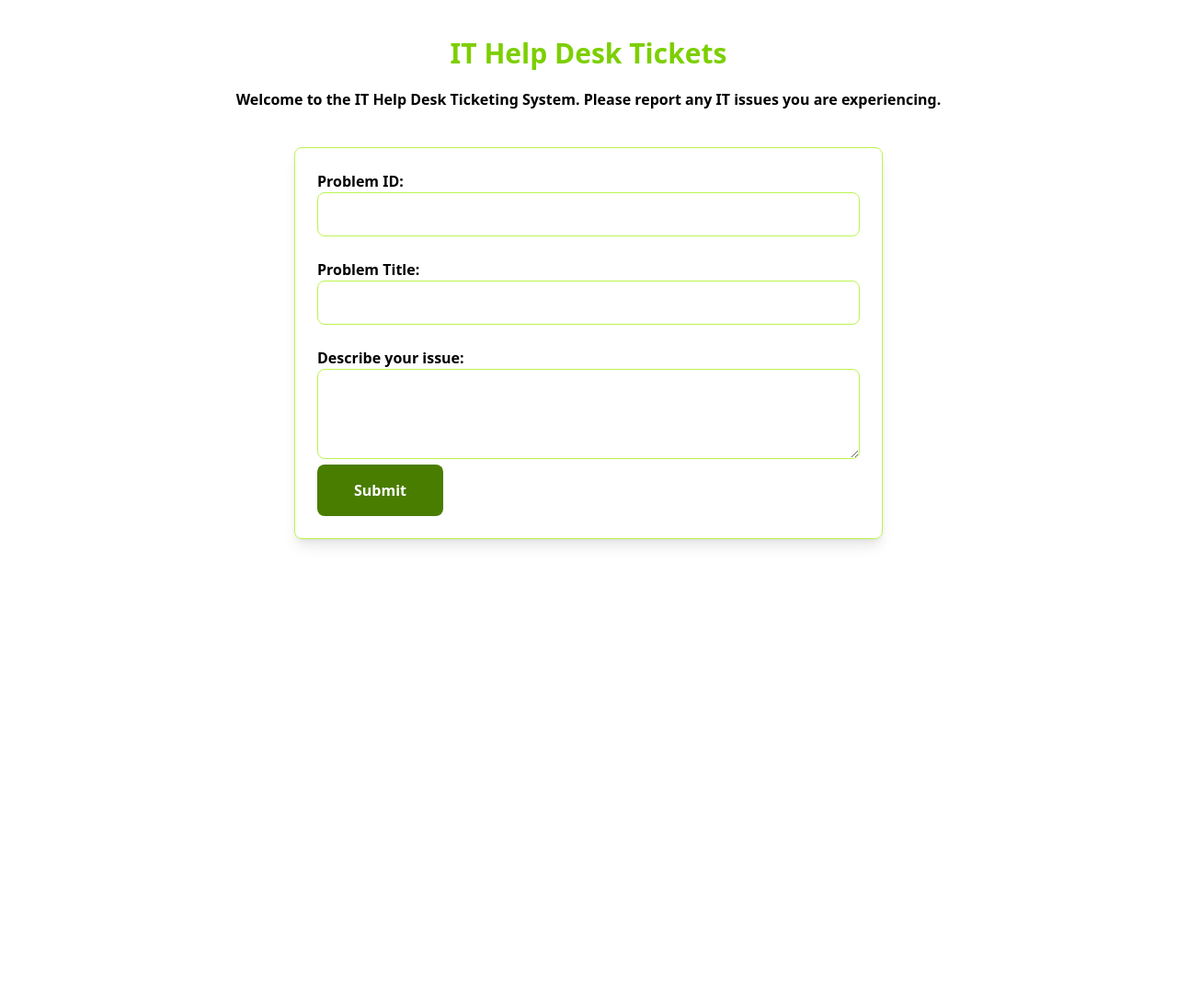
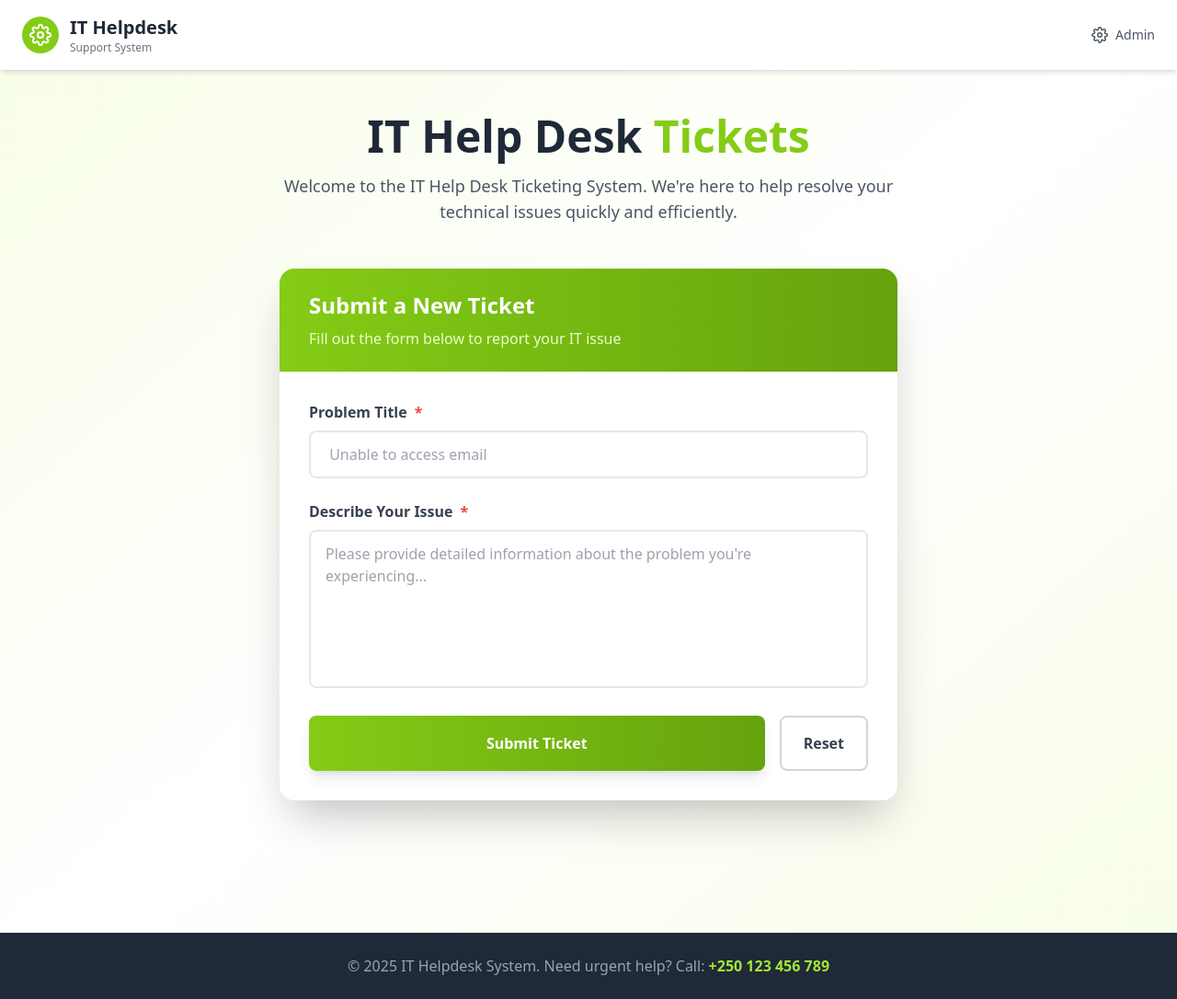
Before and after one commit to Ange290/IT-Help-Desk-Tickets, a PHP site: page / in a window 1280 px wide. Shown: the whole page at 92% size. Before the commit the page ends 593 px from the top, so only its background shows below. Run offline with PHP 8.4, Linux system fonts and the light colour scheme; some libraries are stand-ins or nearby versions.

Commit message:
Create admin page

```diff
--- a/src/index.php
+++ b/src/index.php
@@ -1,48 +1,203 @@
-<!doctype html>
-<html>
-<head>
-  <meta charset="UTF-8">
-  <meta name="viewport" content="width=device-width, initial-scale=1.0">
-  <link href="./output.css" rel="stylesheet">
-</head>
-<body>
-    <div>
-  <h1 class="text-3xl font-bold text-center text-lime-500 pt-10">
-    IT Help Desk Tickets
-  </h1>
-    <p class="text-center pt-5 font-bold">Welcome to the IT Help Desk Ticketing System. Please report any IT issues you are experiencing.</p>
-
-  </div>
-  <form action="#" method="POST" class="w-full max-w-1/2 mx-auto mt-10 p-6 border border-lime-300 rounded-lg shadow-lg font-bold">
-  <label for="id">Problem ID:</label><br>
-  <input type="text" id="id" name="Problem_ID" required class="border border-lime-300 rounded-lg h-12 w-full px-3"><br><br>
-    <label for="title">Problem Title:</label><br>
-  <input type="text" id="title" name="Problem_Title" required class="border border-lime-300 rounded-lg h-12 w-full px-3"><br><br>
-    <label for="issue">Describe your issue:</label><br>
-  <textarea id="issue" name="Problem_Desc" rows="4" required class="border border-lime-300 rounded-lg w-full px-3 "></textarea> <br>
-    <button type="submit" class="text-white hover:bg-black hover:text-lime-300 bg-lime-700  px-10 py-4 rounded-lg" name="submit">Submit</button>
-  </form>
-</body>
-</html>
 <?php
-//Database connection
+// Database connection
 $host = 'localhost';
 $user = 'root';
 $password = '';
 $dbname = 'it_helpdesk_tickets';
 $conn = new mysqli($host, $user, $password, $dbname);
 
+$success_message = '';
+$error_message = '';
+
 if(isset($_POST["submit"])){
-  $pb_id = $_POST["Problem_ID"];
-  $pb_tittle = $_POST["Problem_Title"];
+
+  $pb_title = $_POST["Problem_Title"];
   $pb_desc = $_POST["Problem_Desc"];
 
-  $insert = "INSERT INTO it_issues (Problem_ID, Problem_Title, Problem_Desc) VALUES ('$pb_id', '$pb_tittle', '$pb_desc')";
+  $insert = "INSERT INTO it_issues (Problem_Title, Problem_Desc) VALUES ('$pb_title', '$pb_desc')";
   $result = mysqli_query($conn, $insert);
+
   if($result){
-    echo "<script>alert('Data Inserted Successfully')</script>";
-  }else{
-    echo "<script>alert('Data Not Inserted')</script>";
+    $success_message = "Your ticket has been submitted successfully!";
+    echo "<script>alert('$success_message');</script>";
+  } else {
+    $error_message = "Failed to submit ticket. Please try again.";
+    echo"<script>alert('$error_message');</script>";
   }
+}
+?>
+<!doctype html>
+<html lang="en">
+<head>
+  <meta charset="UTF-8">
+  <meta name="viewport" content="width=device-width, initial-scale=1.0">
+  <title>IT Helpdesk - Submit Ticket</title>
+  <script src="https://cdn.tailwindcss.com"></script>
+  <script src="https://unpkg.com/feather-icons"></script>
+  <style>
+    @keyframes float {
+      0%, 100% { transform: translateY(0px); }
+      50% { transform: translateY(-20px); }
+    }
+    .float-animation {
+      animation: float 3s ease-in-out infinite;
+    }
+    @keyframes slideIn {
+      from {
+        opacity: 0;
+        transform: translateY(20px);
+      }
+      to {
+        opacity: 1;
+        transform: translateY(0);
+      }
+    }
+    .slide-in {
+      animation: slideIn 0.5s ease-out;
+    }
+  </style>
+</head>
+<body class="min-h-screen bg-gradient-to-br from-lime-50 via-white to-lime-50">
 
-}
+  <!-- Header -->
+  <header class="bg-white shadow-md">
+    <div class="container mx-auto px-6 py-4">
+      <div class="flex items-center justify-between">
+        <div class="flex items-center gap-3">
+          <div class="bg-lime-500 rounded-full p-2">
+            <i data-feather="settings" class="text-white" style="width: 24px; height: 24px;"></i>
+          </div>
+          <div>
+            <h1 class="text-xl font-bold text-gray-800">IT Helpdesk</h1>
+            <p class="text-xs text-gray-500">Support System</p>
+          </div>
+        </div>
+        <a href="admin.php" class="text-gray-600 hover:text-lime-500 transition flex items-center gap-2">
+          <i data-feather="settings" style="width: 18px; height: 18px;"></i>
+          <span class="text-sm font-medium">Admin</span>
+        </a>
+      </div>
+    </div>
+  </header>
+
+  <div class="container mx-auto px-6 py-12">
+
+    <!-- Hero Section -->
+    <div class="text-center mb-12 slide-in">
+
+      <h1 class="text-4xl md:text-5xl font-bold text-gray-800 mb-4">
+        IT Help Desk <span class="text-lime-500">Tickets</span>
+      </h1>
+      <p class="text-gray-600 text-lg max-w-2xl mx-auto">
+        Welcome to the IT Help Desk Ticketing System. We're here to help resolve your technical issues quickly and efficiently.
+      </p>
+    </div>
+
+
+
+    <!-- Main Form Card -->
+    <div class="max-w-2xl mx-auto slide-in">
+      <div class="bg-white rounded-2xl shadow-2xl overflow-hidden">
+
+        <!-- Card Header -->
+        <div class="bg-gradient-to-r from-lime-500 to-lime-600 px-8 py-6">
+          <h2 class="text-2xl font-bold text-white flex items-center gap-3">
+            Submit a New Ticket
+          </h2>
+          <p class="text-lime-100 mt-2">Fill out the form below to report your IT issue</p>
+        </div>
+
+        <!-- Form -->
+        <form action="" method="POST" class="p-8">
+
+
+          <div class="mb-6">
+            <label for="title" class="block text-gray-700 font-semibold mb-2 flex items-center gap-2">
+
+              Problem Title
+              <span class="text-red-500">*</span>
+            </label>
+            <input
+              type="text"
+              id="title"
+              name="Problem_Title"
+              required
+              placeholder=" Unable to access email"
+              class="w-full px-4 py-3 border-2 border-gray-200 rounded-lg focus:border-lime-500 focus:ring-2 focus:ring-lime-200 transition outline-none"
+            >
+          </div>
+
+
+          <div class="mb-6">
+            <label for="issue" class="block text-gray-700 font-semibold mb-2 flex items-center gap-2">
+
+              Describe Your Issue
+              <span class="text-red-500">*</span>
+            </label>
+            <textarea
+              id="issue"
+              name="Problem_Desc"
+              rows="6"
+              required
+              placeholder="Please provide detailed information about the problem you're experiencing..."
+              class="w-full px-4 py-3 border-2 border-gray-200 rounded-lg focus:border-lime-500 focus:ring-2 focus:ring-lime-200 transition outline-none resize-none"
+            ></textarea>
+
+          </div>
+
+
+
+          <div class="flex gap-4">
+            <button
+              type="submit"
+              name="submit"
+              class="flex-1  bg-gradient-to-r from-lime-500 to-lime-600 text-white font-semibold py-4 px-6 rounded-lg hover:from-lime-600 hover:to-lime-700 transform hover:scale-105 transition duration-200 shadow-lg hover:shadow-xl flex items-center justify-center gap-2"
+            >
+
+              Submit Ticket
+            </button>
+            <button
+              type="reset"
+              class="px-6 py-4 border-2 border-gray-300 text-gray-700 font-semibold rounded-lg hover:bg-gray-50 transition"
+            >
+              Reset
+            </button>
+          </div>
+
+        </form>
+      </div>
+
+
+      <div class="mt-8 grid md:grid-cols-3 gap-4">
+
+        </div>
+      </div>
+    </div>
+
+  </div>
+
+  <!-- Footer -->
+  <footer class="bg-gray-800 text-white py-6 mt-16">
+    <div class="container mx-auto px-6 text-center">
+      <p class="text-gray-400">© 2025 IT Helpdesk System. Need urgent help? Call: <span class="text-lime-400 font-semibold">+250 123 456 789</span></p>
+    </div>
+  </footer>
+
+  <script>
+    feather.replace();
+
+    // Auto-hide success/error messages after 5 seconds
+    setTimeout(() => {
+      const alerts = document.querySelectorAll('.slide-in > div');
+      alerts.forEach(alert => {
+        if(alert.classList.contains('bg-green-50') || alert.classList.contains('bg-red-50')) {
+          alert.style.transition = 'opacity 0.5s';
+          alert.style.opacity = '0';
+          setTimeout(() => alert.remove(), 500);
+        }
+      });
+    }, 5000);
+  </script>
+
+</body>
+</html>
--- a/src/output.css
+++ b/src/output.css
@@ -9,6 +9,7 @@
       "Courier New", monospace;
     --color-lime-100: oklch(96.7% 0.067 122.328);
     --color-lime-300: oklch(89.7% 0.196 126.665);
+    --color-lime-400: oklch(84.1% 0.238 128.85);
     --color-lime-500: oklch(76.8% 0.233 130.85);
     --color-lime-600: oklch(64.8% 0.2 131.684);
     --color-lime-700: oklch(53.2% 0.157 131.589);
@@ -17,6 +18,8 @@
     --spacing: 0.25rem;
     --container-md: 28rem;
     --container-lg: 32rem;
+    --text-sm: 0.875rem;
+    --text-sm--line-height: calc(1.25 / 0.875);
     --text-3xl: 1.875rem;
     --text-3xl--line-height: calc(2.25 / 1.875);
     --font-weight-bold: 700;
@@ -180,17 +183,35 @@
   .mt-10 {
     margin-top: calc(var(--spacing) * 10);
   }
+  .flex {
+    display: flex;
+  }
   .table {
     display: table;
   }
   .h-12 {
     height: calc(var(--spacing) * 12);
   }
+  .min-h-screen {
+    min-height: 100vh;
+  }
+  .w-3 {
+    width: calc(var(--spacing) * 3);
+  }
+  .w-20 {
+    width: calc(var(--spacing) * 20);
+  }
+  .w-30 {
+    width: calc(var(--spacing) * 30);
+  }
+  .w-34 {
+    width: calc(var(--spacing) * 34);
+  }
+  .w-52 {
+    width: calc(var(--spacing) * 52);
+  }
   .w-full {
     width: 100%;
-  }
-  .w-md {
-    width: var(--container-md);
   }
   .max-w-1 {
     max-width: calc(var(--spacing) * 1);
@@ -198,17 +219,26 @@
   .max-w-1\/2 {
     max-width: calc(1/2 * 100%);
   }
-  .max-w-lg {
-    max-width: var(--container-lg);
-  }
-  .max-w-md {
-    max-width: var(--container-md);
+  .flex-1 {
+    flex: 1;
   }
   .border-collapse {
     border-collapse: collapse;
   }
   .resize {
     resize: both;
+  }
+  .flex-row {
+    flex-direction: row;
+  }
+  .items-center {
+    align-items: center;
+  }
+  .items-start {
+    align-items: flex-start;
+  }
+  .justify-start {
+    justify-content: flex-start;
   }
   .rounded-lg {
     border-radius: var(--radius-lg);
@@ -217,18 +247,39 @@
     border-style: var(--tw-border-style);
     border-width: 1px;
   }
-  .border-1 {
+  .border-2 {
     border-style: var(--tw-border-style);
-    border-width: 1px;
+    border-width: 2px;
   }
   .border-lime-300 {
     border-color: var(--color-lime-300);
   }
+  .border-lime-400 {
+    border-color: var(--color-lime-400);
+  }
+  .bg-lime-100 {
+    background-color: var(--color-lime-100);
+  }
+  .bg-lime-500 {
+    background-color: var(--color-lime-500);
+  }
   .bg-lime-700 {
     background-color: var(--color-lime-700);
   }
+  .bg-white {
+    background-color: var(--color-white);
+  }
+  .p-2 {
+    padding: calc(var(--spacing) * 2);
+  }
+  .p-4 {
+    padding: calc(var(--spacing) * 4);
+  }
   .p-6 {
     padding: calc(var(--spacing) * 6);
+  }
+  .p-10 {
+    padding: calc(var(--spacing) * 10);
   }
   .px-3 {
     padding-inline: calc(var(--spacing) * 3);
@@ -236,14 +287,8 @@
   .px-10 {
     padding-inline: calc(var(--spacing) * 10);
   }
-  .px-12 {
-    padding-inline: calc(var(--spacing) * 12);
-  }
   .py-4 {
     padding-block: calc(var(--spacing) * 4);
-  }
-  .py-5 {
-    padding-block: calc(var(--spacing) * 5);
   }
   .pt-5 {
     padding-top: calc(var(--spacing) * 5);
@@ -251,15 +296,16 @@
   .pt-10 {
     padding-top: calc(var(--spacing) * 10);
   }
-  .pb-2 {
-    padding-bottom: calc(var(--spacing) * 2);
-  }
   .text-center {
     text-align: center;
   }
   .text-3xl {
     font-size: var(--text-3xl);
     line-height: var(--tw-leading, var(--text-3xl--line-height));
+  }
+  .text-sm {
+    font-size: var(--text-sm);
+    line-height: var(--tw-leading, var(--text-sm--line-height));
   }
   .font-bold {
     --tw-font-weight: var(--font-weight-bold);
@@ -273,6 +319,10 @@
   }
   .underline {
     text-decoration-line: underline;
+  }
+  .shadow {
+    --tw-shadow: 0 1px 3px 0 var(--tw-shadow-color, rgb(0 0 0 / 0.1)), 0 1px 2px -1px var(--tw-shadow-color, rgb(0 0 0 / 0.1));
+    box-shadow: var(--tw-inset-shadow), var(--tw-inset-ring-shadow), var(--tw-ring-offset-shadow), var(--tw-ring-shadow), var(--tw-shadow);
   }
   .shadow-lg {
     --tw-shadow: 0 10px 15px -3px var(--tw-shadow-color, rgb(0 0 0 / 0.1)), 0 4px 6px -4px var(--tw-shadow-color, rgb(0 0 0 / 0.1));
@@ -289,24 +339,10 @@
       }
     }
   }
-  .hover\:bg-lime-100 {
+  .hover\:text-lime-300 {
     &:hover {
       @media (hover: hover) {
-        background-color: var(--color-lime-100);
-      }
-    }
-  }
-  .hover\:bg-white {
-    &:hover {
-      @media (hover: hover) {
-        background-color: var(--color-white);
-      }
-    }
-  }
-  .hover\:text-lime-600 {
-    &:hover {
-      @media (hover: hover) {
-        color: var(--color-lime-600);
+        color: var(--color-lime-300);
       }
     }
   }
```
Also changed, not shown: src/admin.php (added, +175 -0 lines), src/images/icons8-delete-24.png (added), src/images/icons8-edit-48.png (added).
